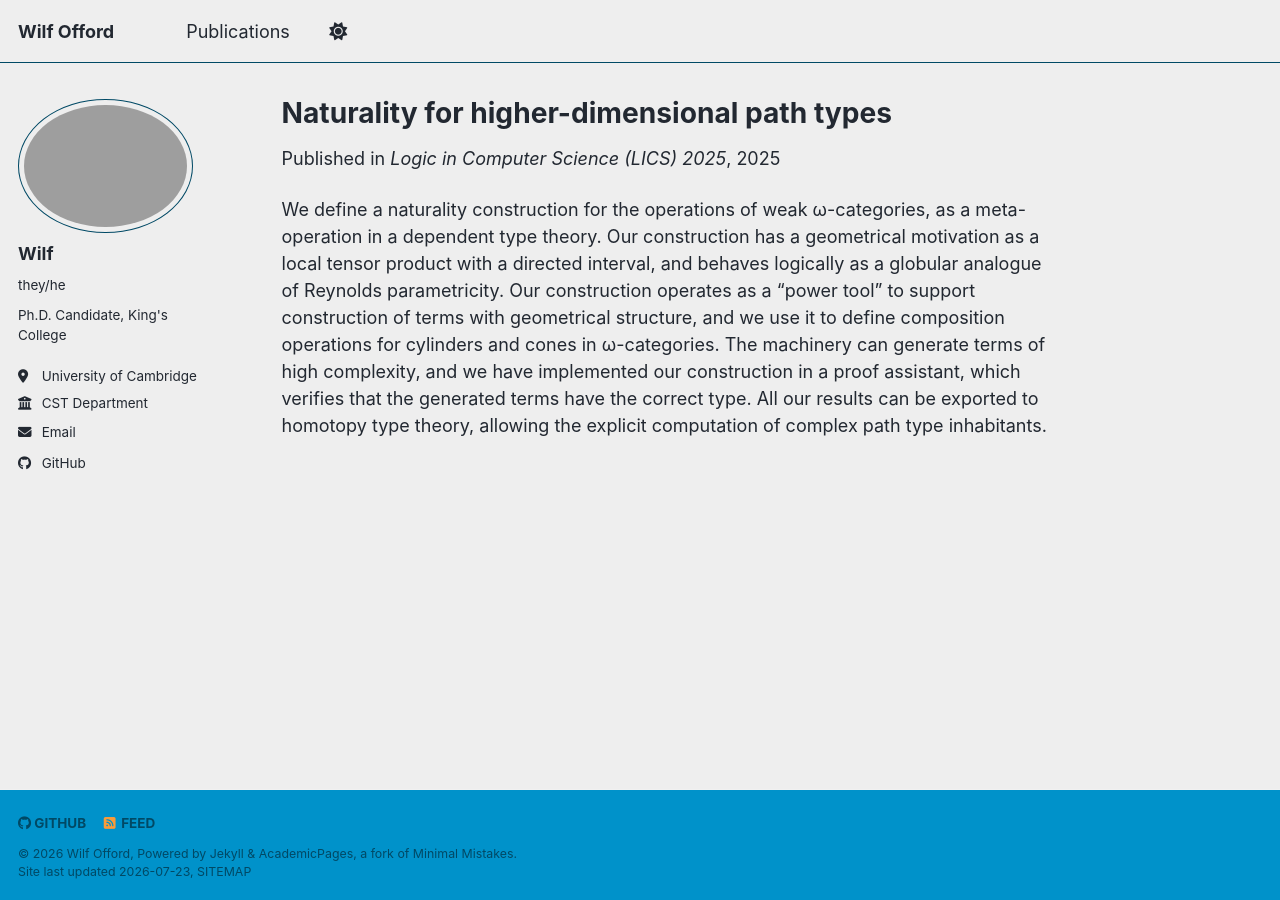
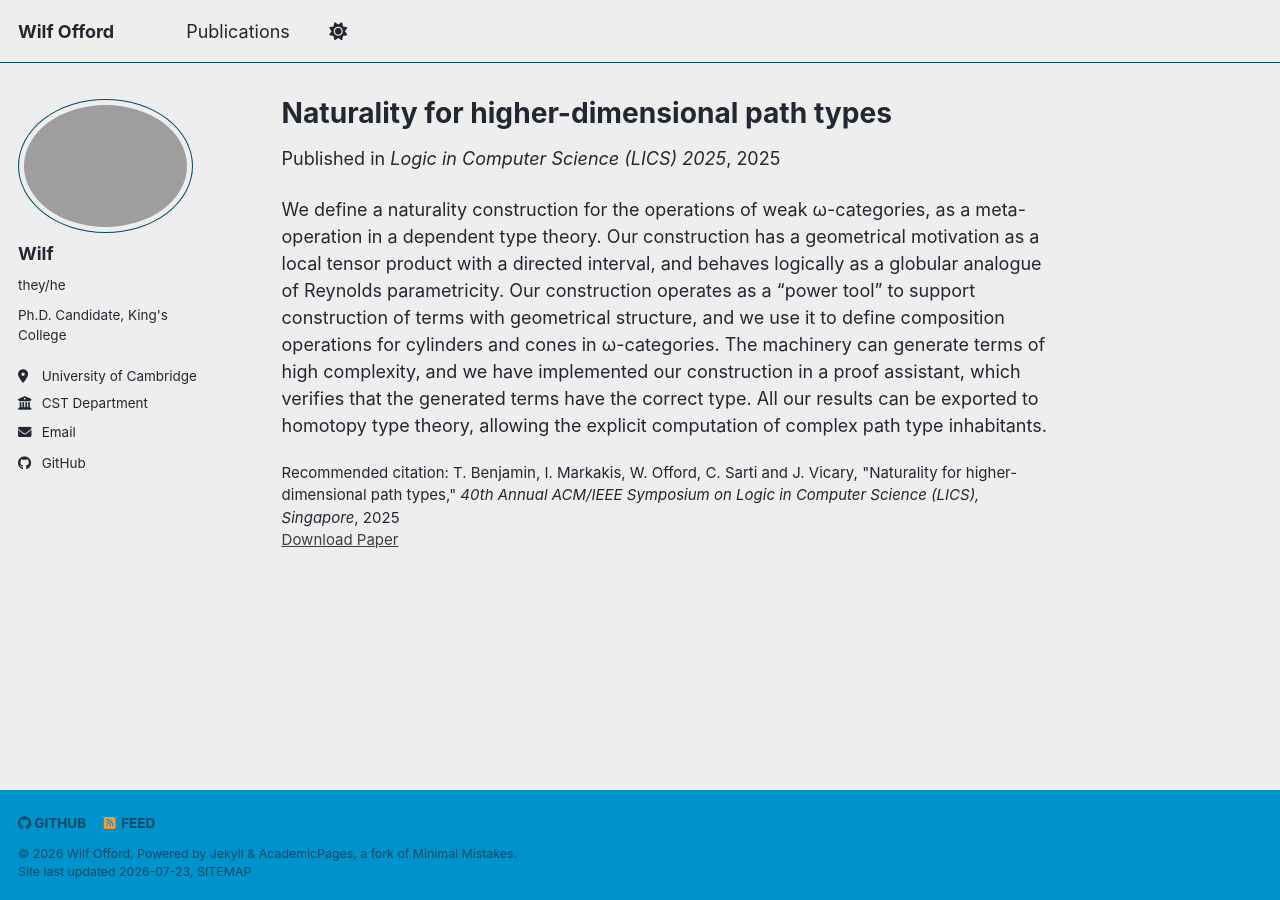
Before and after one commit to wilfofford/wilfofford.github.io, a Jekyll site: the page built from _publications/naturalityforhigherdimensionalpathtypes.md, in a window 1280 px wide. Built offline with Jekyll 4.4.1, drawn with Linux system fonts in a browser that asks for light colours; a style sheet for code colours, icons or effects is not loaded.

Commit message:
Update naturalityforhigherdimensionalpathtypes.md

```diff
--- a/_publications/naturalityforhigherdimensionalpathtypes.md
+++ b/_publications/naturalityforhigherdimensionalpathtypes.md
@@ -8,5 +8,6 @@
 date: 2025-06-23
 venue: 'Logic in Computer Science (LICS) 2025'
 paperurl: 'https://ieeexplore.ieee.org/document/11186346'
+citation: 'T. Benjamin, I. Markakis, W. Offord, C. Sarti and J. Vicary, &quotNaturality for higher-dimensional path types,&quot <i>40th Annual ACM/IEEE Symposium on Logic in Computer Science (LICS), Singapore</i>, 2025'
 ---
 We define a naturality construction for the operations of weak ω-categories, as a meta-operation in a dependent type theory. Our construction has a geometrical motivation as a local tensor product with a directed interval, and behaves logically as a globular analogue of Reynolds parametricity. Our construction operates as a "power tool" to support construction of terms with geometrical structure, and we use it to define composition operations for cylinders and cones in ω-categories. The machinery can generate terms of high complexity, and we have implemented our construction in a proof assistant, which verifies that the generated terms have the correct type. All our results can be exported to homotopy type theory, allowing the explicit computation of complex path type inhabitants.
```
